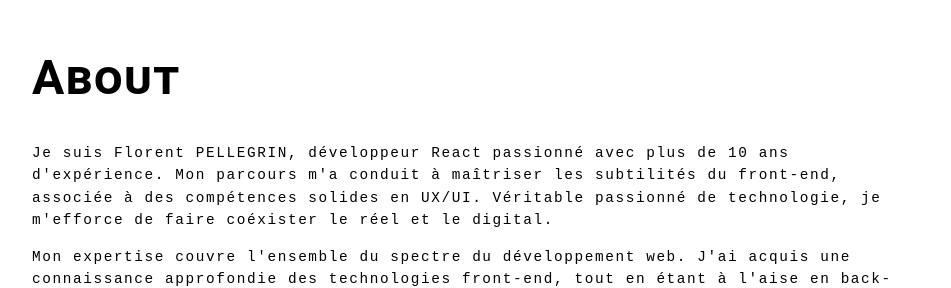
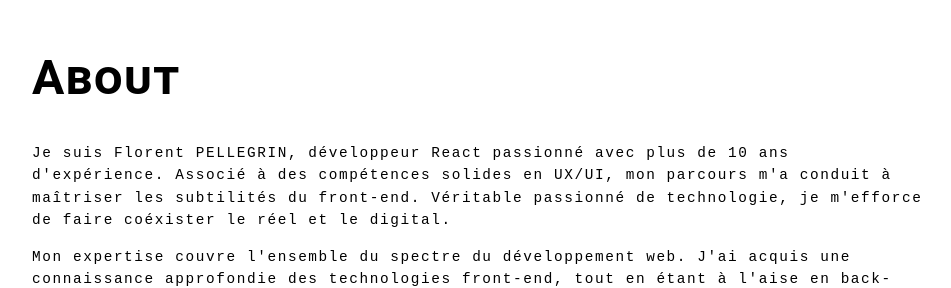
Before and after one commit to folpe/florentpellegrin, a React (Vite) app: page / in a window 1280 px wide. Shown: the part 814-1102 px from the top of the page, without its empty margins (158-1109 px from the left). Built offline with nearby package versions, Linux system fonts and the light colour scheme.

Commit message:
feat(about): update text

```diff
--- a/src/pages/parts/About/About.tsx
+++ b/src/pages/parts/About/About.tsx
@@ -10,7 +10,7 @@ const About: React.FC = () => {
         <h3>About</h3>
         <p>
           {`Je suis Florent PELLEGRIN, développeur React passionné avec plus de 10 ans d'expérience.
-          Mon parcours m'a conduit à maîtriser les subtilités du front-end, associée à des compétences solides en UX/UI.
+          Associé à des compétences solides en UX/UI, mon parcours m'a conduit à maîtriser les subtilités du front-end.
           Véritable passionné de technologie, je m'efforce de faire coéxister le réel et le digital.`}
         </p>
         <p>
```
